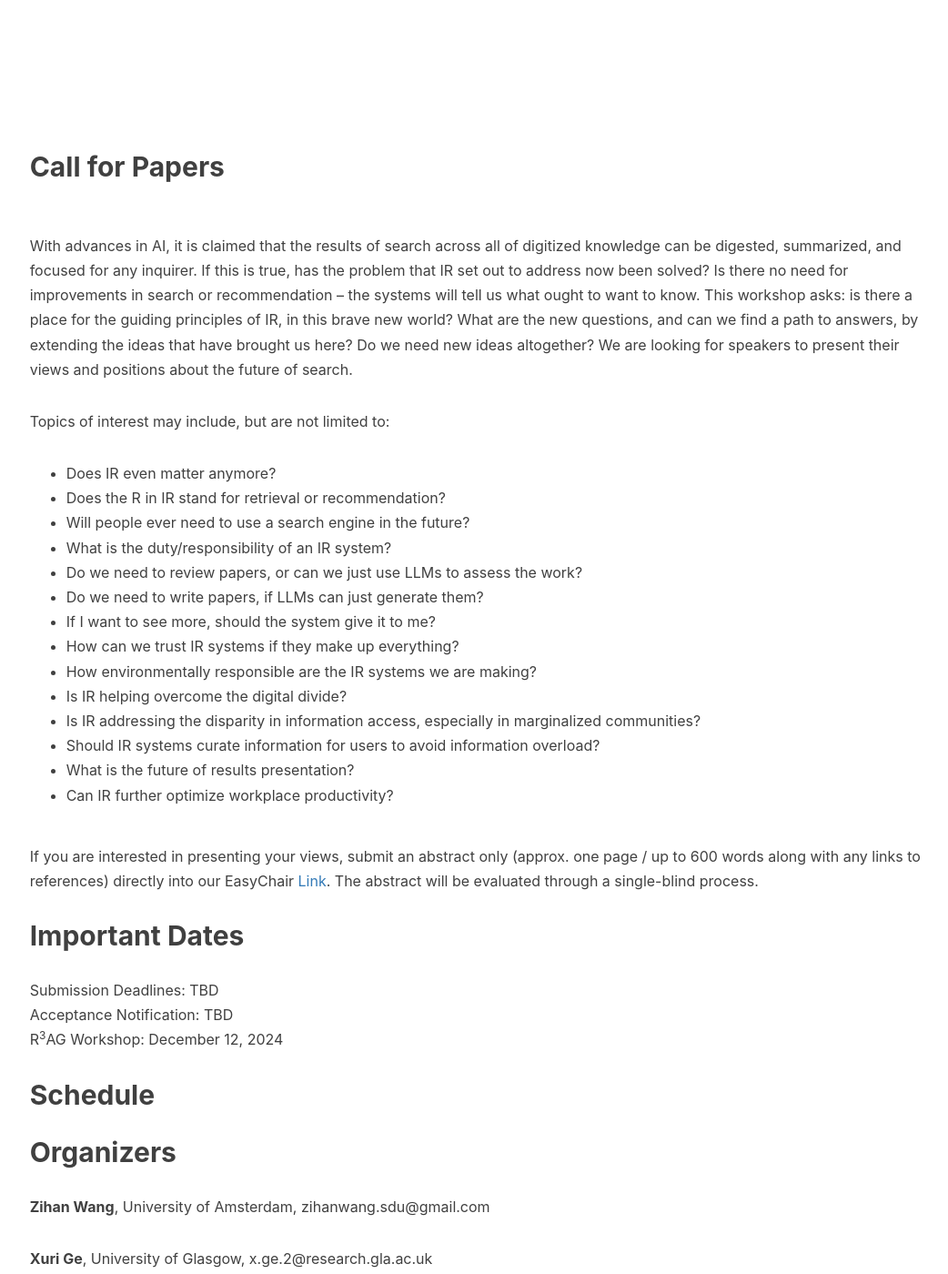
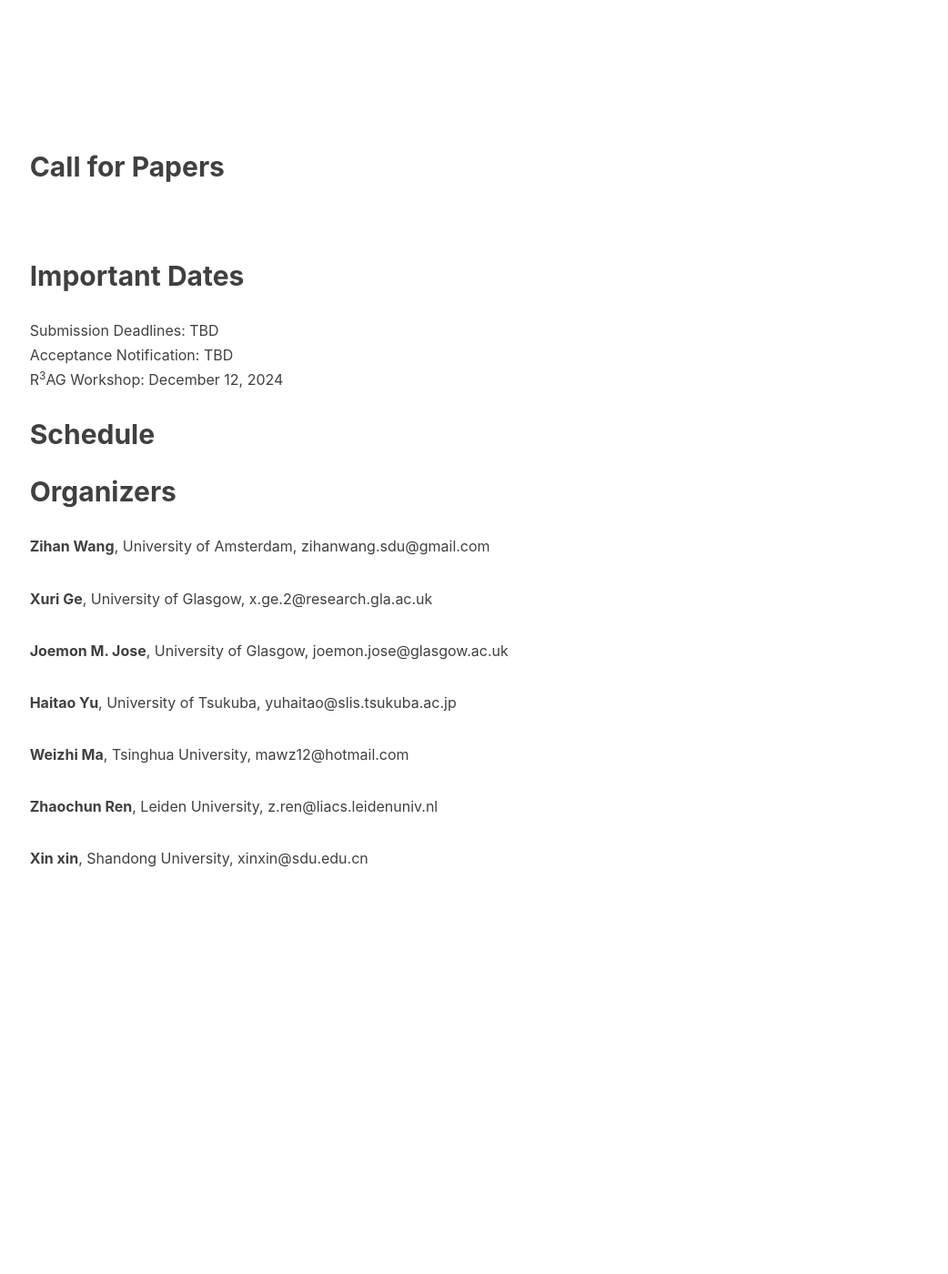
Before and after one commit to R3AG-SIGIR-AP/R3AG-SIGIR-AP.github.io, a Jekyll site: the page built from index.md, in a window 1280 px wide and 1400 px high, scrolled down 552 px. Shown: the whole window at 91% size, without its empty margins (89-1131 px from the left). Built offline with Jekyll 4.4.1, drawn with Linux system fonts in a browser that asks for light colours; nearby versions of some CDN libraries; our own code applies the rules of GitHub Pages for plain Markdown files; after the commit the page ends 1541 px from its top, so only the background shows below that.

Commit message:
basic clean up

```diff
--- a/index.md
+++ b/index.md
@@ -11,27 +11,7 @@ description: ""
 
 ## <a name='Call for Papers' style="color: inherit; text-decoration: none;text-align: center;"> Call for Papers </a> <br/>
 <br/>
-With advances in AI, it is claimed that the results of search across all of digitized knowledge can be digested, summarized, and focused for any inquirer. If this is true, has the problem that IR set out to address now been solved?  Is there no need for improvements in search or recommendation -- the systems will tell us what ought to want to know. This workshop asks: is there a place for the guiding principles of IR, in this brave new world? What are the new questions, and can we find a path to answers, by extending the ideas that have brought us here? Do we need new ideas altogether?
-We are looking for speakers to present their views and positions about the future of search.
 
-Topics of interest may include, but are not limited to:
-
-- Does IR even matter anymore?
-- Does the R in IR stand for retrieval or recommendation?
-- Will people ever need to use a search engine in the future?
-- What is the duty/responsibility of an IR system?
-- Do we need to review papers, or can we just use LLMs to assess the work?
-- Do we need to write papers, if LLMs can just generate them?
-- If I want to see more, should the system give it to me?
-- How can we trust IR systems if they make up everything?
-- How environmentally responsible are the IR systems we are making?
-- Is IR helping overcome the digital divide?
-- Is IR addressing the disparity in information access, especially in marginalized communities?
-- Should IR systems curate information for users to avoid information overload?
-- What is the future of results presentation?
-- Can IR further optimize workplace productivity?
-
-If you are interested in presenting your views, submit an abstract only (approx. one page / up to 600 words along with any links to references) directly into our EasyChair <a href="https://easychair.org/conferences/?conf=searchfuturesecir24">Link</a>. The abstract will be evaluated through a single-blind process.
 
 ## <a name='Important Dates' style="color: inherit; text-decoration: none; text-align: center;"> Important Dates </a>
 Submission Deadlines: TBD<br/>
```
Also changed, not shown: img/background1.jpg.
